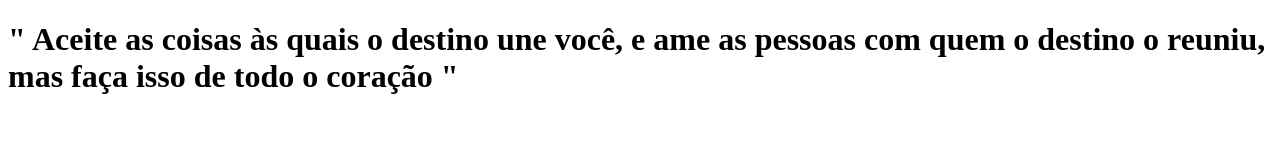
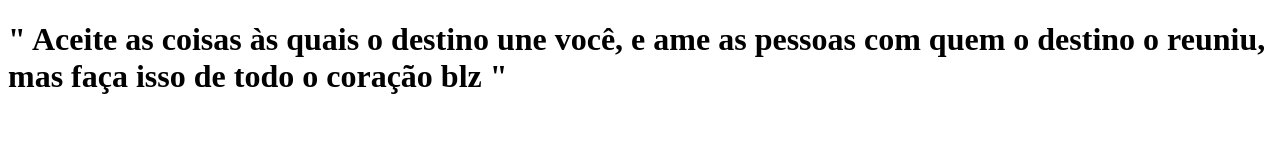
Before and after one commit to bozomj/clone-tabnews, a Next.js app: page / in a window 1280 px wide. Shown: the top 160 px of the page. Built offline with nearby package versions, Linux system fonts and the light colour scheme.

Commit message:
refactor: restor index page

```diff
--- a/pages/index.js
+++ b/pages/index.js
@@ -3,7 +3,7 @@ function Home() {
     <di>
       <h1>
         &quot; Aceite as coisas às quais o destino une você, e ame as pessoas
-        com quem o destino o reuniu, mas faça isso de todo o coração &quot;
+        com quem o destino o reuniu, mas faça isso de todo o coração blz &quot;
       </h1>
     </di>
   );
```
